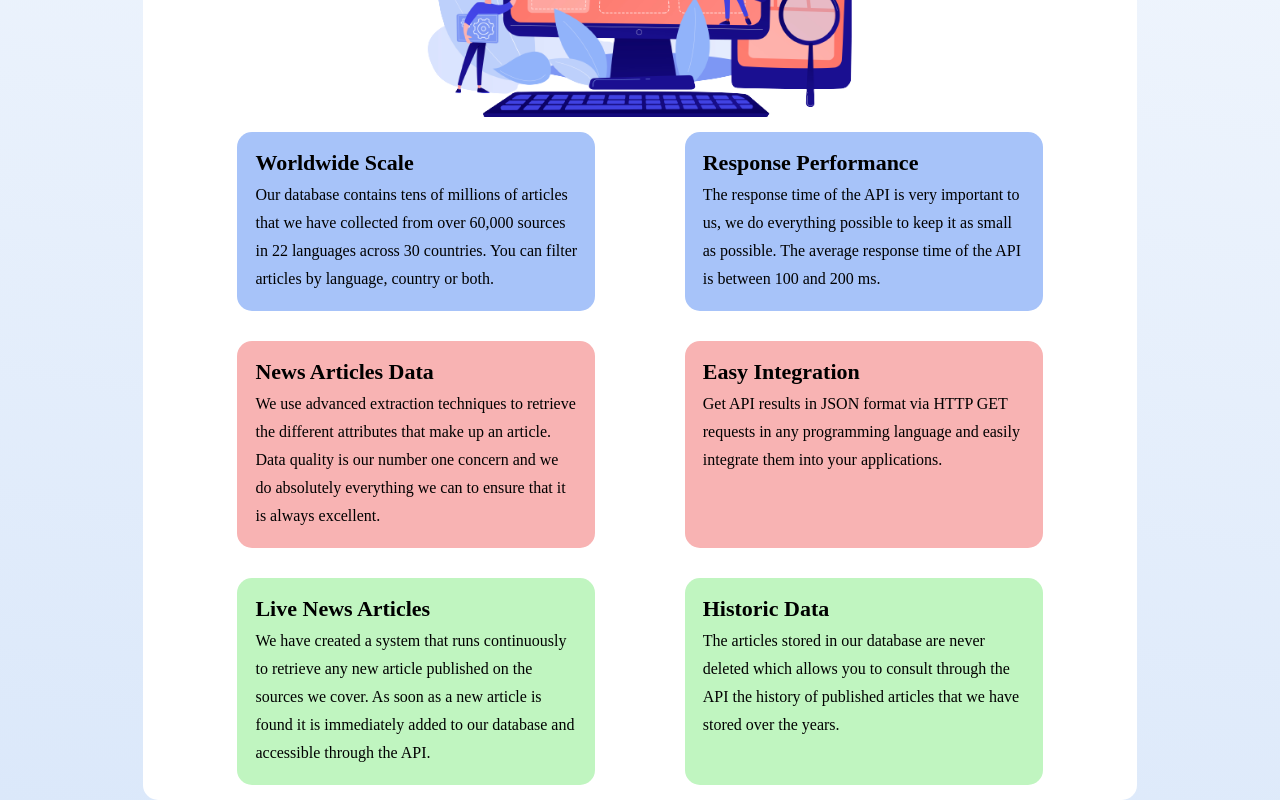
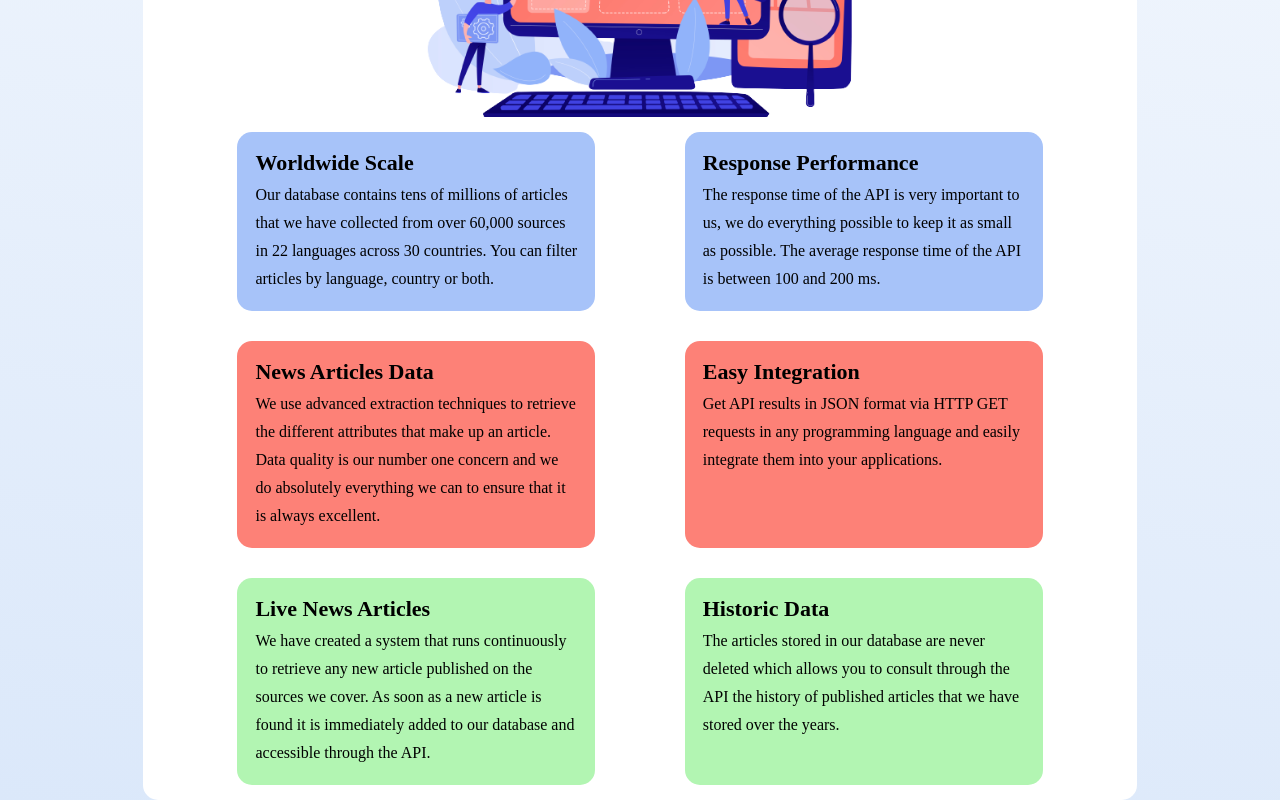
Before and after one commit to PercaysoRecruitment/pe3-soc_cohort_8-hkmarcoot, a React (Create React App) app in the folder newsapp/: page / in a window 1280 px wide. Shown: the part 927-1727 px from the top of the page. Built offline with nearby package versions, Linux system fonts and the light colour scheme; no server answers; a web font is replaced by a local one.

Commit message:
change background color for feature blocks

```diff
--- a/newsapp/src/styles.css
+++ b/newsapp/src/styles.css
@@ -426,11 +426,11 @@ input[type="submit"] {
 }
 
 .feature-bg-orange {
-  background-color: rgb(248, 179, 179);
+  background-color: #fd8177;
 }
 
 .feature-bg-green {
-  background-color: rgb(192, 245, 192);
+  background-color: rgb(178, 245, 178);
 }
 /*------------Reusable Items End-----------------*/
 
```
